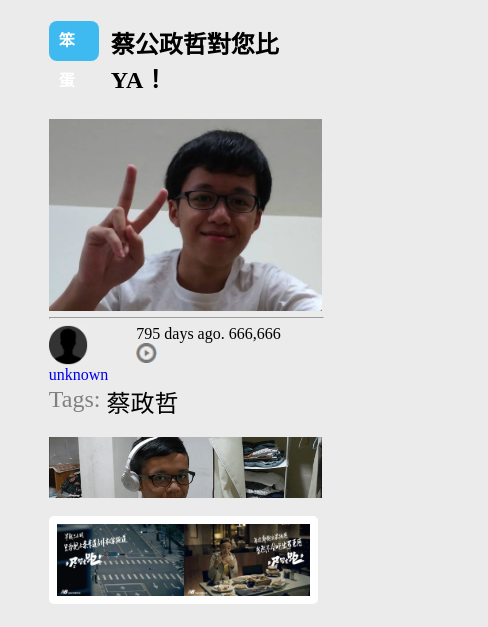
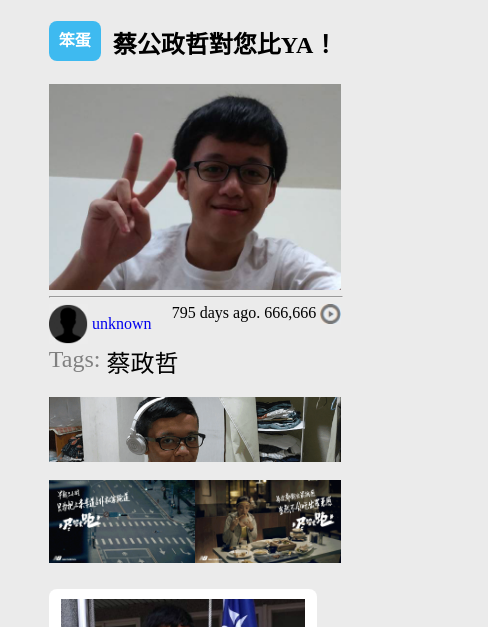
Before and after one commit to gougon/2019-web-mid-project, a plain HTML site: page Mid Project/innerpage.html in a window 390 px wide. Shown: the part 139-766 px from the top of the page, 488 px wide, since content can reach past the window. Drawn offline with Linux system fonts and the light colour scheme.

Commit message:
push left git

```diff
--- a/Mid Project/css/Donate.css
+++ b/Mid Project/css/Donate.css
@@ -311,7 +311,7 @@ html{
     width: 50%;
     height: 20%;
     margin-right:15px;
-    -webkit-transition-duration: 0.4s; /* Safari */
+    -webkit-transition-duration: 0.4s;
     transition-duration: 0.4s;
     cursor: pointer;
 }
@@ -323,7 +323,7 @@ html{
     font-style: bold;
     width: 50%;
     height: 20%;
-    -webkit-transition-duration: 0.4s; /* Safari */
+    -webkit-transition-duration: 0.4s;
     transition-duration: 0.4s;
     cursor: pointer;
 }
--- a/Mid Project/css/innerpage.css
+++ b/Mid Project/css/innerpage.css
@@ -212,9 +212,9 @@
 .div-content{
     display: flex;
     padding: 120px 12.5% 14px 12.5%;
+    margin-right: 36px;
     margin-bottom: 12px;
     background-color: #ebebeb;
-    height: 100%;
 }
 .content-img{
     width: 750px;
@@ -222,16 +222,18 @@
 }
 @media screen and (max-width: 1483px){
     .div-content{
-        width: 100%;
         flex-direction: column;
+    }
+}
+@media screen and (max-width: 1024px){
+    .div-content{
+        width: 75%;
     }
 }
 @media screen and (max-width: 1012px){
     .div-content{
         padding-top: 160px;
     }
-}
-@media screen and (max-width: 1012px){
     .content-img{
         height: 100%;
         width: 100%;
@@ -252,14 +254,15 @@
     padding-bottom: 4px;
     margin-left: 12px;
 }
-.div-upload{
-    display: flex;
-    justify-content: space-between;
-    width: 85%;
+.article{
+    margin-right: 60px;
 }
-.article{
-    width: 70%;
-    margin-bottom: 6px;
+@media screen and (max-width: 1483px){
+    .article{
+        margin-right: 0px;
+        width: 100%;
+        margin-bottom: 6px;
+    }
 }
 
 .aside{
@@ -275,10 +278,12 @@
 }
 .ad-gif{
     width: 750px;
-
+}
+.div-upload{
+    display: flex;
+    justify-content: space-between;
 }
 .upload-hr{
-    width: 95%;
     margin-top: 6px;
     margin-bottom: 6px;
 }
@@ -286,13 +291,15 @@
     .aside{
         display: flex;
         padding: 13px;
-        width: calc(65%);
+        width: 724px;
     }
     .ad-img{
         width: 50%;
     }
+    .div-upload{
+        width: 750px;
+    }
     .ad-gif{
-        width: calc(65%);
         margin-bottom: 12px;
     }
     .upload-hr{
@@ -301,8 +308,14 @@
 }
 @media screen and (max-width: 1012px){
     .aside{
-        max-width: 100%;
-        padding: 8px;
+        width: calc(100%);
+        padding: 0px;
+    }
+    .div-upload{
+        width: 100%;
+    }
+    .ad-img{
+        width: 50%;
     }
     .upload-hr{
         width: 100%;
```
Also changed, not shown: 2 other files.
